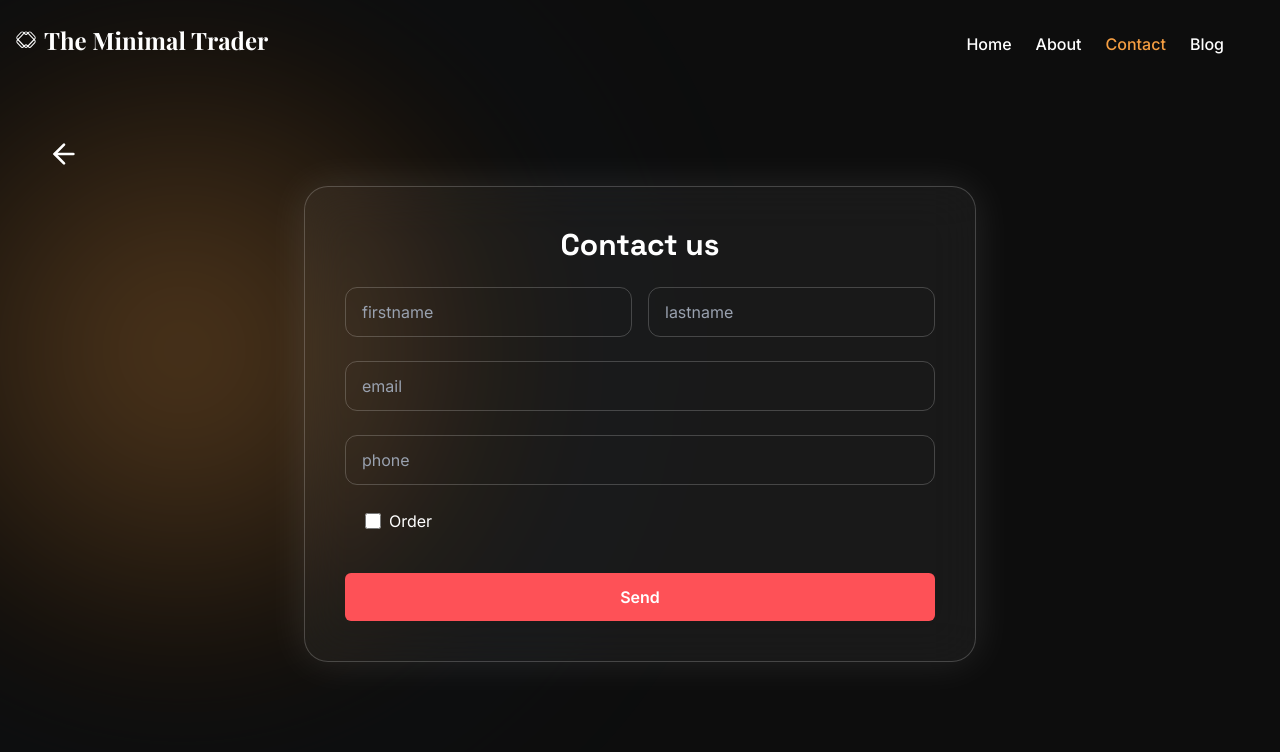
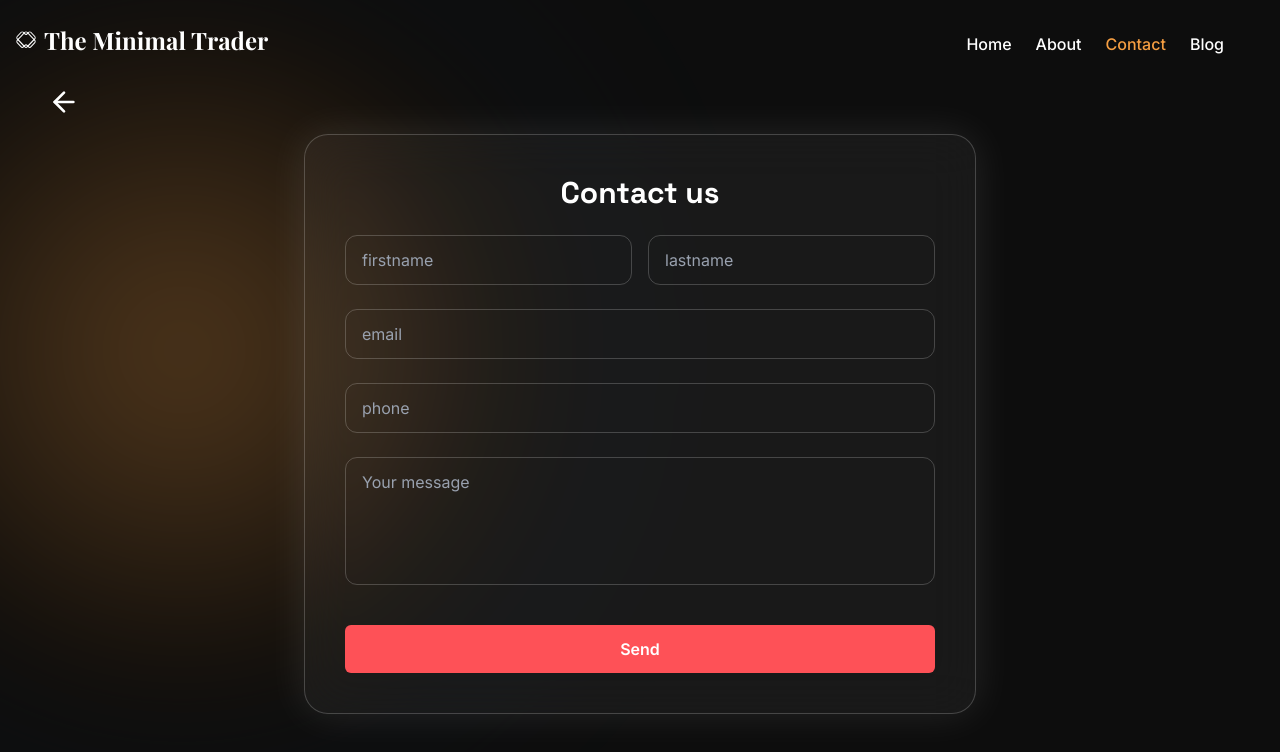
Before and after one commit to ali3a1991/theminimaltrader, a Next.js app: page /contact in a window 1280 px wide. Shown: the top 752 px of the page. Built offline with nearby package versions, Linux system fonts and the light colour scheme; a web font is replaced by a local one.

Commit message:
feat: update contact form to include message field and improve state management

```diff
--- a/src/pages/contact.tsx
+++ b/src/pages/contact.tsx
@@ -1,57 +1,59 @@
-import BackButton from '@/components/ui/BackButton';
-import React, { useState } from 'react';
+import BackButton from "@/components/ui/BackButton";
+import React, { useState } from "react";
 
 export default function Contact() {
-  const [formData, setFormData] = useState({
-    firstName: '',
-    lastName: '',
-    email: '',
-    phone: '',
-    isOrder: false,
-  });
-  const [status, setStatus] = useState<'idle' | 'sending' | 'sent' | 'error'>('idle');
+  const formInitialState = {
+    firstName: "",
+    lastName: "",
+    email: "",
+    phone: "",
+    message: "",
+  };
 
-  const handleChange = (e: React.ChangeEvent<HTMLInputElement>) => {
-    if (e.target.name === 'isOrder') {
-      setFormData(prev => ({ ...prev, [e.target.name]: e.target.checked }));
-      return;
-    }
-    setFormData(prev => ({ ...prev, [e.target.name]: e.target.value }));
+  const [formData, setFormData] = useState(formInitialState);
+  const [status, setStatus] = useState<"idle" | "sending" | "sent" | "error">(
+    "idle"
+  );
+
+  const handleChange = (
+    e: React.ChangeEvent<HTMLInputElement | HTMLTextAreaElement>
+  ) => {
+    setFormData((prev) => ({ ...prev, [e.target.name]: e.target.value }));
   };
 
   const handleSubmit = async (e: React.FormEvent) => {
     e.preventDefault();
-    setStatus('sending');
+    setStatus("sending");
 
-    const res = await fetch('/api/contact', {
-      method: 'POST',
+    const res = await fetch("/api/contact", {
+      method: "POST",
       body: JSON.stringify(formData),
     });
 
     if (res.ok) {
-      setStatus('sent');
-      setFormData({ firstName: '', lastName: '', email: '', phone: '', isOrder: false });
+      setStatus("sent");
+      setFormData(formInitialState);
     } else {
-      setStatus('error');
+      setStatus("error");
     }
   };
 
   return (
     <section className="relative min-h-screen flex flex-col gap-4 items-center justify-center text-white px-4 py-20">
-      <div className='self-start'>
-        <BackButton/>
+      <div className="self-start">
+        <BackButton />
       </div>
-      <div className="absolute w-[900px] h-[900px] rounded-full blur-3xl opacity-30 -z-10 top-[-100px] left-[-300px]"
+      <div
+        className="absolute w-[900px] h-[900px] rounded-full blur-3xl opacity-30 -z-10 top-[-100px] left-[-300px]"
         style={{
-          background: "radial-gradient(circle, #f59e42 0%, #000 60%, #6abcff 100%)"
+          background:
+            "radial-gradient(circle, #f59e42 0%, #000 60%, #6abcff 100%)",
         }}
       />
       <div className="relative z-10 w-full max-w-2xl p-10 rounded-3xl backdrop-blur-xl bg-white/5 border border-white/20 shadow-[0_0_40px_rgba(255,255,255,0.1)]">
         <h2 className="text-3xl font-bold mb-6 text-center">Contact us</h2>
 
-        <form
-          className="grid gap-6"
-        >
+        <form className="grid gap-6">
           <div className="grid md:grid-cols-2 gap-4">
             <input
               onChange={handleChange}
@@ -68,7 +70,7 @@ export default function Contact() {
               type="text"
               name="lastName"
               required
-              placeholder= "lastname"
+              placeholder="lastname"
               className="bg-transparent border border-white/20 rounded-xl px-4 py-3 placeholder-gray-400 focus:outline-none focus:ring-2 focus:ring-orange-500"
             />
           </div>
@@ -92,10 +94,15 @@ export default function Contact() {
             className="bg-transparent border border-white/20 rounded-xl px-4 py-3 placeholder-gray-400 focus:outline-none focus:ring-2 focus:ring-orange-500"
           />
 
-          <div className="flex flex-row gap-2 ml-5 items-center">
-            <input onChange={handleChange} type="checkbox" name='isOrder' id='isOrder' className='size-4'/>
-            <label htmlFor="isOrder">Order</label>
-          </div>
+          <textarea
+            onChange={handleChange}
+            rows={4}
+            name="message"
+            required
+            value={formData.message || ""}
+            placeholder="Your message"
+            className="bg-transparent border border-white/20 rounded-xl px-4 py-3 placeholder-gray-400 focus:outline-none focus:ring-2 focus:ring-orange-500 h-32 resize-none"
+          />
           <button
             type="button"
             onClick={handleSubmit}
@@ -103,11 +110,19 @@ export default function Contact() {
           >
             Send
           </button>
-          {status === 'sending' && <p className="text-yellow-400">Sending...</p>}
-          {status === 'sent' && <p className="text-green-400">Message sent successfully!</p>}
-          {status === 'error' && <p className="text-red-400">Failed to send message. Please try again.</p>}
+          {status === "sending" && (
+            <p className="text-yellow-400">Sending...</p>
+          )}
+          {status === "sent" && (
+            <p className="text-green-400">Message sent successfully!</p>
+          )}
+          {status === "error" && (
+            <p className="text-red-400">
+              Failed to send message. Please try again.
+            </p>
+          )}
         </form>
       </div>
     </section>
-  )
+  );
 }
```
